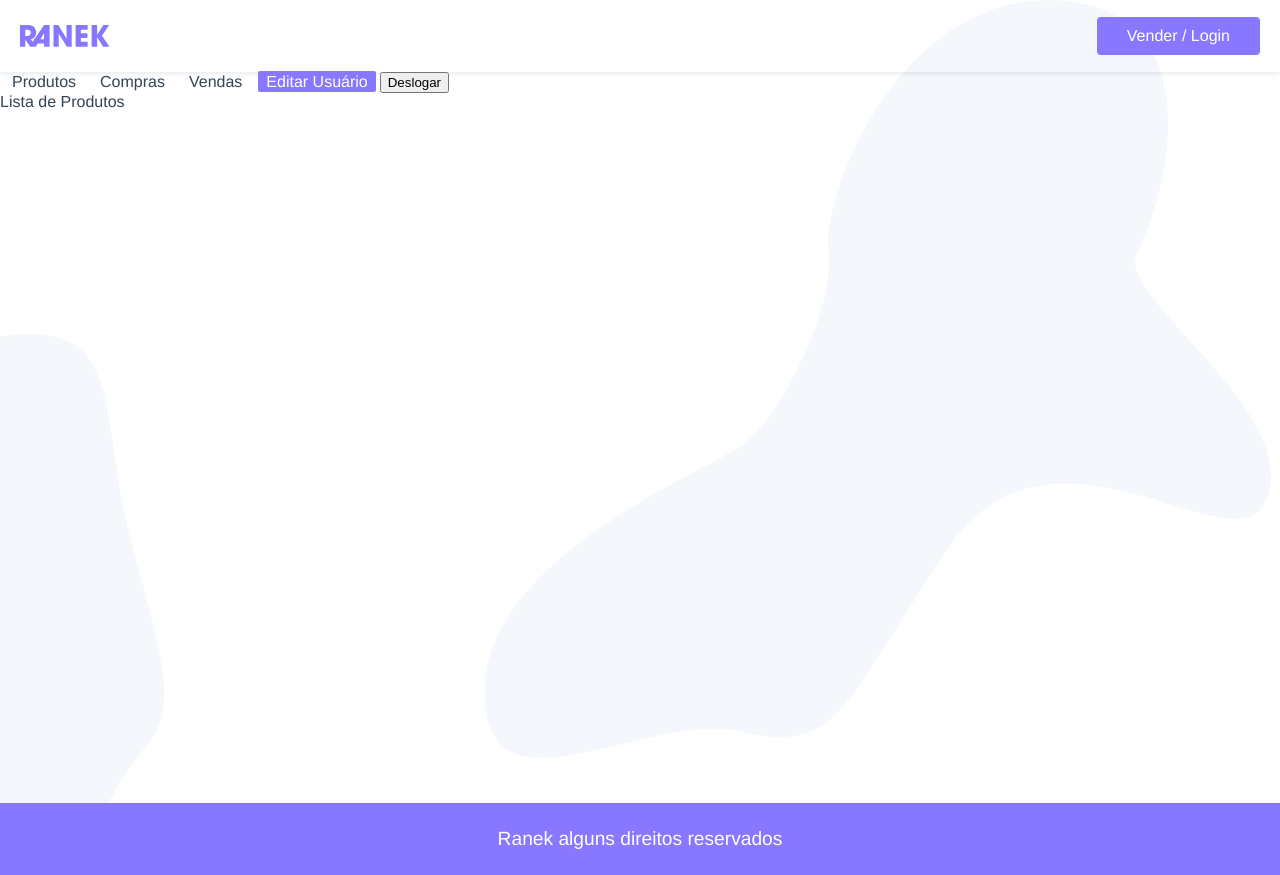
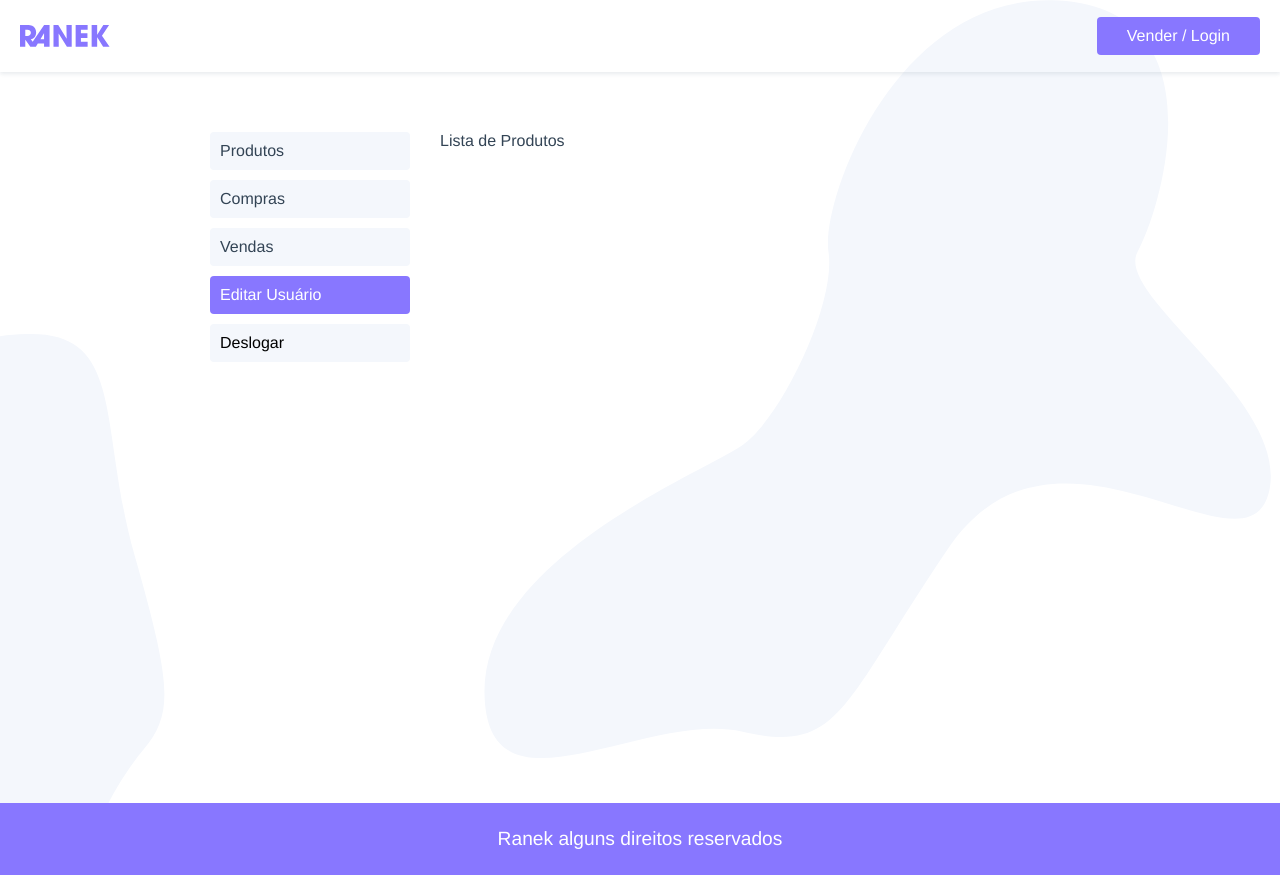
Before and after one commit to tuliofernando8/Ranek, a Vue app: page /usuario/editar in a window 1280 px wide. Built offline with nearby package versions, Linux system fonts and the light colour scheme.

Commit message:
refactor: Usuario login screen change

```diff
--- a/src/components/ProdutosPaginar.vue
+++ b/src/components/ProdutosPaginar.vue
@@ -50,7 +50,7 @@
 }
 </script>
 
-<style>
+<style scoped>
 ul {
   grid-column: 1 / -1;
 }
--- a/src/views/usuario/Usuario.vue
+++ b/src/views/usuario/Usuario.vue
@@ -1,6 +1,6 @@
 <template>
-  <section>
-    <nav class="usuario">
+  <section class="usuario">
+    <nav class="sidenav">
       <ul>
         <li>
           <router-link :to="{name: 'usuario'}">Produtos</router-link>
@@ -15,7 +15,7 @@
           <router-link :to="{name: 'usuario-editar'}">Editar Usuário</router-link>
         </li>
         <li>
-          <button @click.prevent="deslogar">Deslogar</button>
+          <button @click="deslogar">Deslogar</button>
         </li>
       </ul>
     </nav>
@@ -38,5 +38,45 @@
 </script>
 
 <style>
+.usuario {
+  display: grid;
+  grid-template-columns: minmax(140px, 200px) 1fr;
+  max-width: 900px;
+  margin: 40px auto;
+  grid-gap: 30px;
+  padding: 20px;
+}
 
+@media screen and(max-width: 500px) {
+  .usuario {
+    grid-template-columns: 1fr;
+    margin: 0px auto;
+  }
+}
+
+.sidenav a,
+.sidenav button {
+  padding: 10px;
+  display: block;
+  background: #f4f7fc;
+  margin-bottom: 10px;
+  border-radius: 4px;
+}
+
+.sidenav a.router-link-exact-active,
+.sidenav a:hover,
+.sidenav button:hover {
+  background: #87f;
+  color: #fff;
+}
+
+.sidenav button {
+  padding: 10px;
+  border: none;
+  width: 100%;
+  font-size: 1rem;
+  text-align: left;
+  font-family: "Avenir", Helvetica, Arial, sans-serif;
+  cursor: pointer;
+}
 </style>
```
